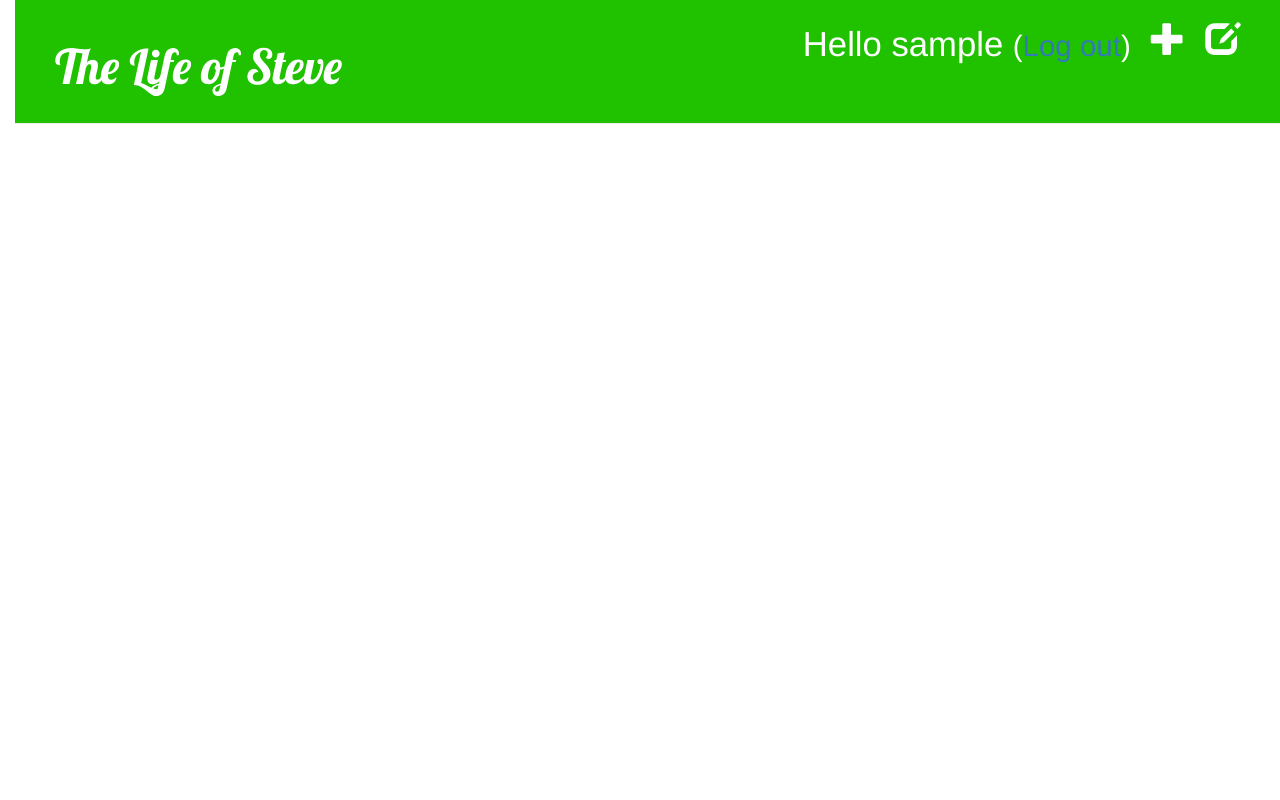
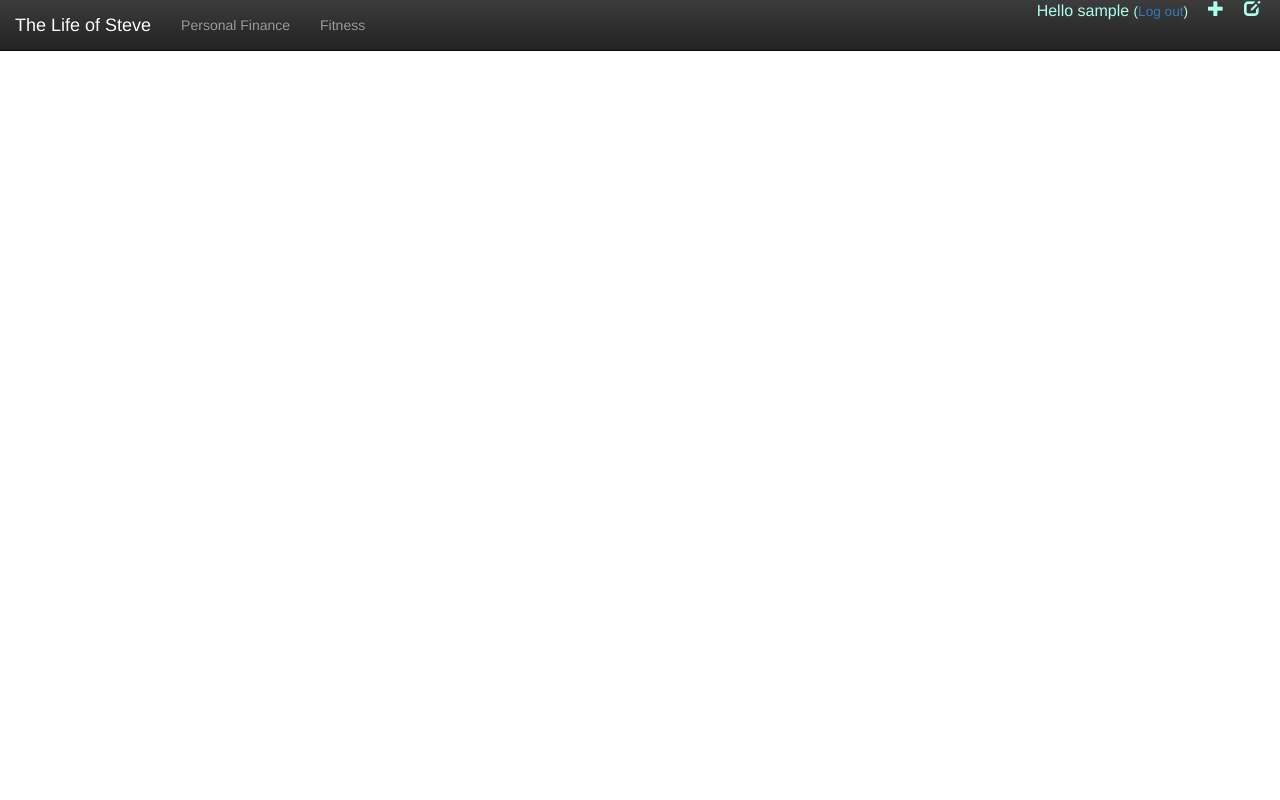
Before and after one commit to Stephen-Seiji/my-first-blog, a Django app: page /drafts/ in a window 1280 px wide. Run offline with Django 3.2, Linux system fonts and the light colour scheme; the visitor is signed in with stand-in values (Sample User, id 1); data that the repository does not hold is empty; some libraries are stand-ins or nearby versions.

Commit message:
Unlinked tabs added

```diff
--- a/blog/static/css/blog.css
+++ b/blog/static/css/blog.css
@@ -1,29 +1,32 @@
-h1 a, h2 a {
+h1 a, h2 a {    /* draft posts */
     font-family: 'Lobster';
-    color: #aa0c0c;
+    color: #ff0000;
     }
 body {
+    backroun;
+    padding-top: 20px ;
     padding-left: 15px;
 }
 
 .page-header {
-    background-color: #20c200;
+background-color: #2714d4;
 margin-top: 0;
-    padding: 20px 20px 20px 40px;
+padding: 10px 10px 10px 40px;
 }
 .page-header h1, .page-header h1 a, .page-header h1 a:visited, .page-header h1 a:active {
-    color: #ffffff;
-    font-size: 36pt;
+color: #fff9aa; /* website name*/
+font-size: 20pt;
 text-decoration: none;
 }
 .content {
 margin-left: 40px;
 }
 h1, h2, h3, h4 {
-    font-family: 'Lobster', cursive;
+font-family: 'Lobster';
 }
 .date {
 color: #828282;
+font-size: 10pt;
 }
 .save {
 float: right;
@@ -31,17 +34,18 @@ body {
 .post-form textarea, .post-form input {
 width: 100%;
 }
-    .top-menu, .top-menu:hover, .top-menu:visited {
-    color: #ffffff;
+.top-menu, .top-menu:hover, .top-menu:visited {         /* login */
+color: #afffee;
 float: right;
-    font-size: 26pt;
+font-size: 12pt;
 margin-right: 20px;
 }
 .post {
 margin-bottom: 70px;
+font-size: 10pt;
 }
 .post h2 a, .post h2 a:visited {
-    color: #000000;
+color: #ff0000;
 }
 .comment {
     margin: 20px 0px 20px 20px;
--- a/blog/templates/blog/base.html
+++ b/blog/templates/blog/base.html
@@ -8,7 +8,17 @@
         <link rel="stylesheet" href="{% static 'css/blog.css' %}">
     </head>
     <body>
-        <div class="page-header">
+        <nav class="navbar navbar-inverse navbar-fixed-top">
+            <div class="container-fluid">
+                <div class="navbar-header">
+                  <a class="navbar-brand" href="\">The Life of Steve</a>
+                </div>
+                <ul class="nav navbar-nav">
+                  <!-- <li class="active"><a href="#">Home</a></li> -->
+                  <li><a href="\">Personal Finance</a></li>
+                  <li><a href="\">Fitness</a></li>
+                </ul>
+                <ul class="nav navbar-nav navbar-right">
                     {% if user.is_authenticated %}
                         <a href="{% url 'post_draft_list' %}" class="top-menu"><span class="glyphicon glyphicon-edit"></span></a>
                         <a href="{% url 'post_new' %}" class="top-menu"><span class="glyphicon glyphicon-plus"></span></a>
@@ -16,8 +26,11 @@
                     {% else %}
                         <a href="{% url 'login' %}" class="top-menu"><span class="glyphicon glyphicon-lock"></span></a>
                     {% endif %}
-            <h1><a href="/">The Life of Steve</a></h1>
+                <!-- <h1><a href="/">The Life of Steve</a></h1> -->
+                </ul>
             </div>
+        </nav>
+
         <div class="content container">
             <div class="row">
                 <div class="col-md-8">
```
Lines whose indentation alone changed are shown as unchanged.
